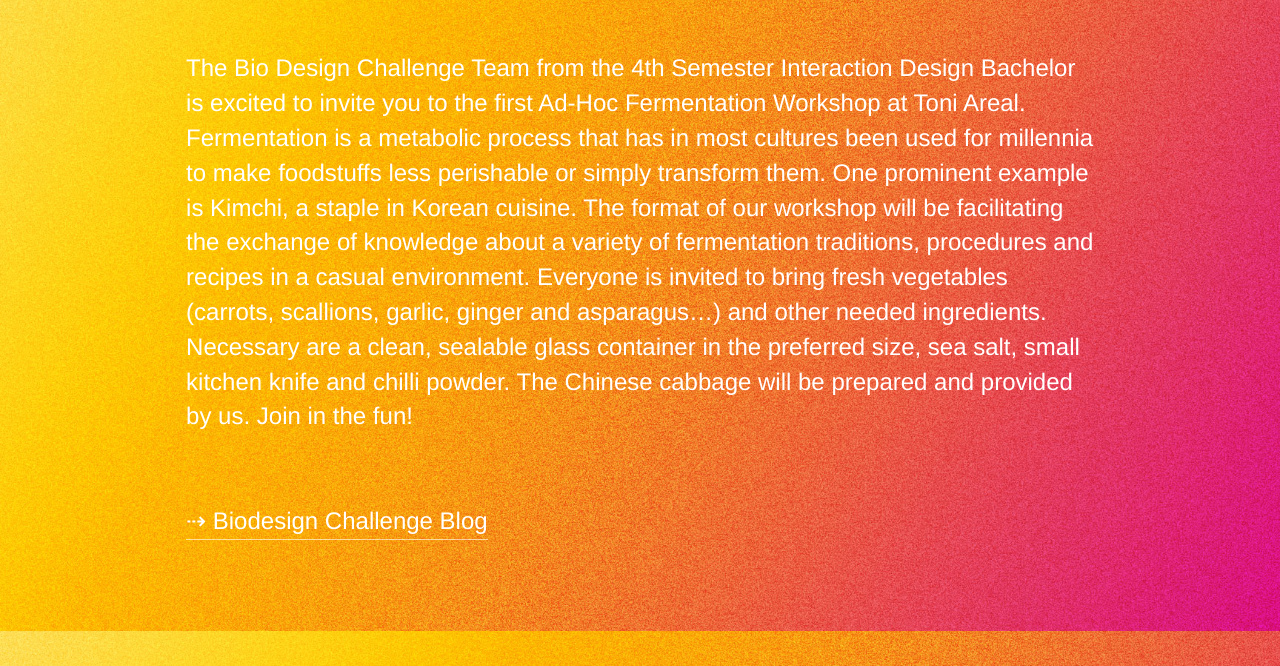
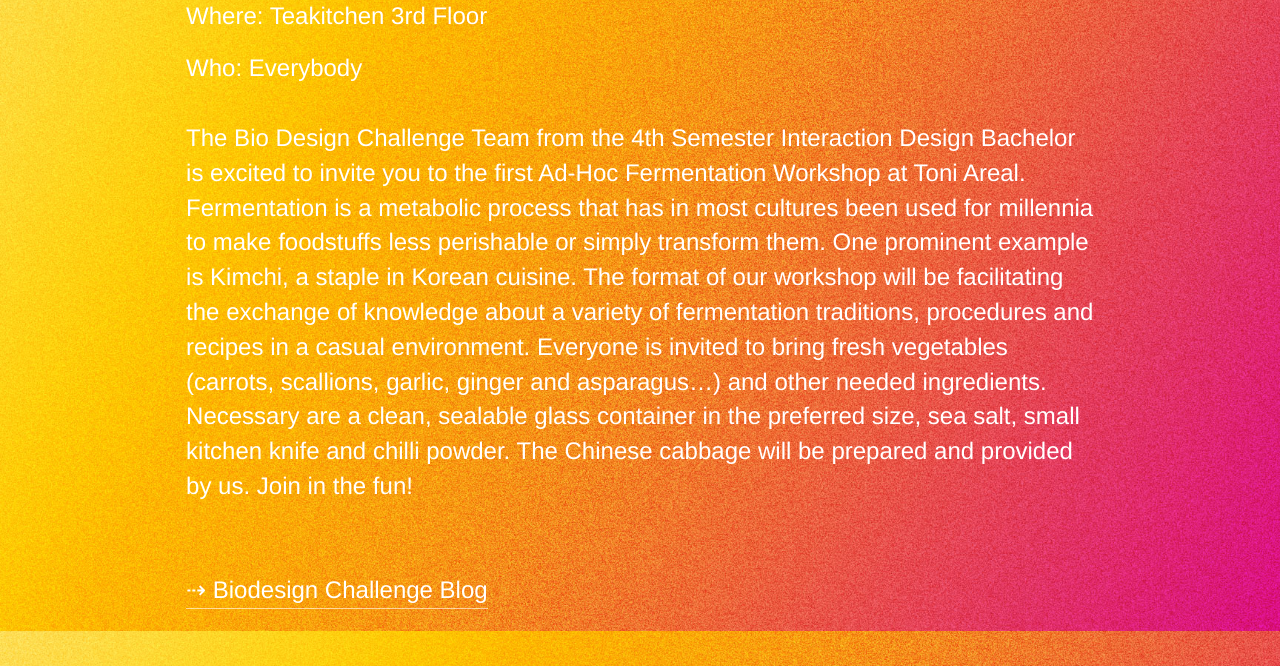
Before and after one commit to duuusen/workshop.biocomputinglab.org, a Gatsby site: page / in a window 1280 px wide. Shown: the part 169-835 px from the top of the page. Built offline with nearby package versions, Linux system fonts and the light colour scheme; Gatsby itself is replaced by a stand-in of ours.

Commit message:
added info-list

```diff
--- a/src/components/layout.css
+++ b/src/components/layout.css
@@ -335,7 +335,6 @@ hgroup {
   margin-bottom: 1.45rem;
 }
 ul {
-  margin-left: 1.45rem;
   margin-right: 0;
   margin-top: 0;
   padding-bottom: 0;
@@ -343,8 +342,7 @@ ul {
   padding-right: 0;
   padding-top: 0;
   margin-bottom: 1.45rem;
-  list-style-position: outside;
-  list-style-image: none;
+  list-style: none;
 }
 ol {
   margin-left: 1.45rem;
--- a/src/pages/index.js
+++ b/src/pages/index.js
@@ -8,7 +8,11 @@ const IndexPage = () => (
     <SEO title="Home" keywords={[`biological computing lab`, `bcl`, `interaction design`]} />
   <section>
   <h1>Fermentation Workshop</h1>
-  <br/>
+  <ul>
+    <li>When: Thu 9 May 2019</li>
+    <li>Where: Teakitchen 3rd Floor</li>
+    <li>Who: Everybody</li>
+  </ul>
   <p>
  The Bio Design Challenge Team from the 4th Semester Interaction Design Bachelor is excited to invite you to the first Ad-Hoc Fermentation Workshop at Toni Areal.
 Fermentation is a metabolic process that has in most cultures been used for millennia to make foodstuffs less perishable or simply transform them. One prominent example is Kimchi, a staple in Korean cuisine.
```
